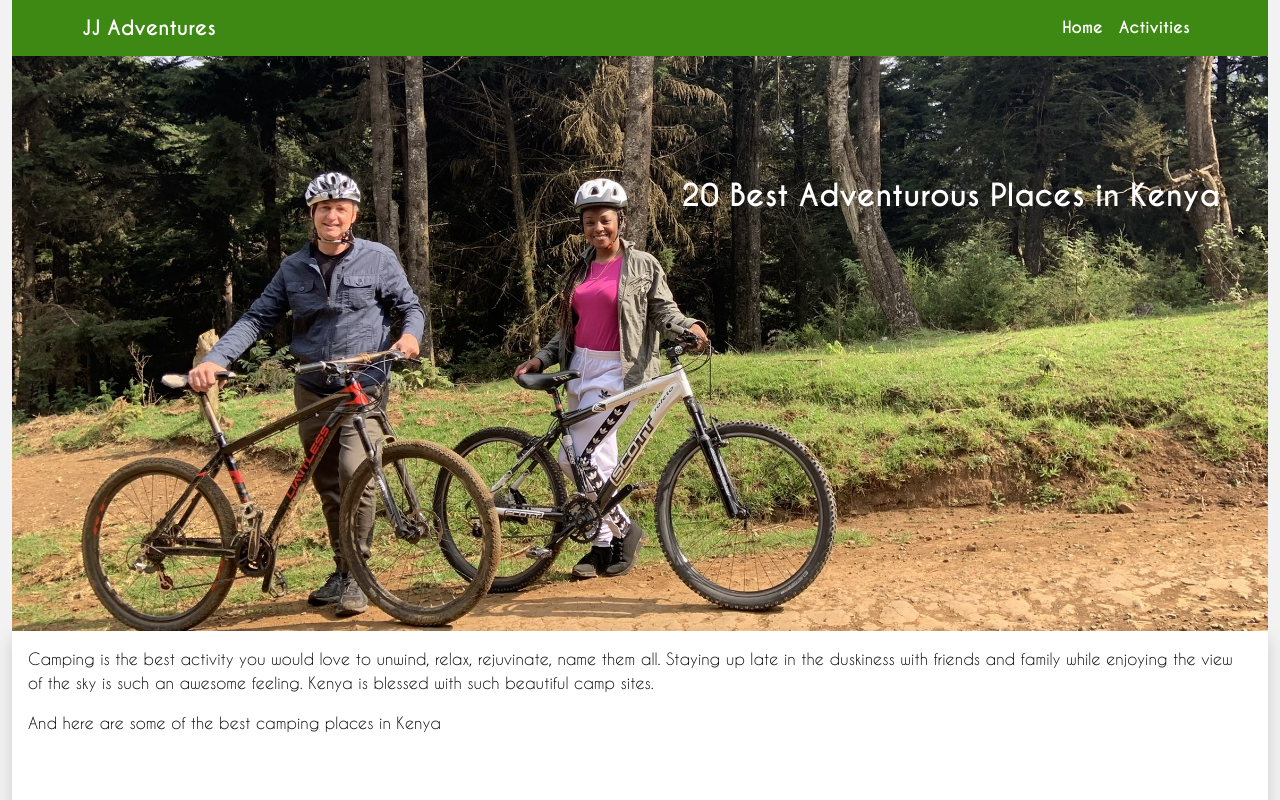
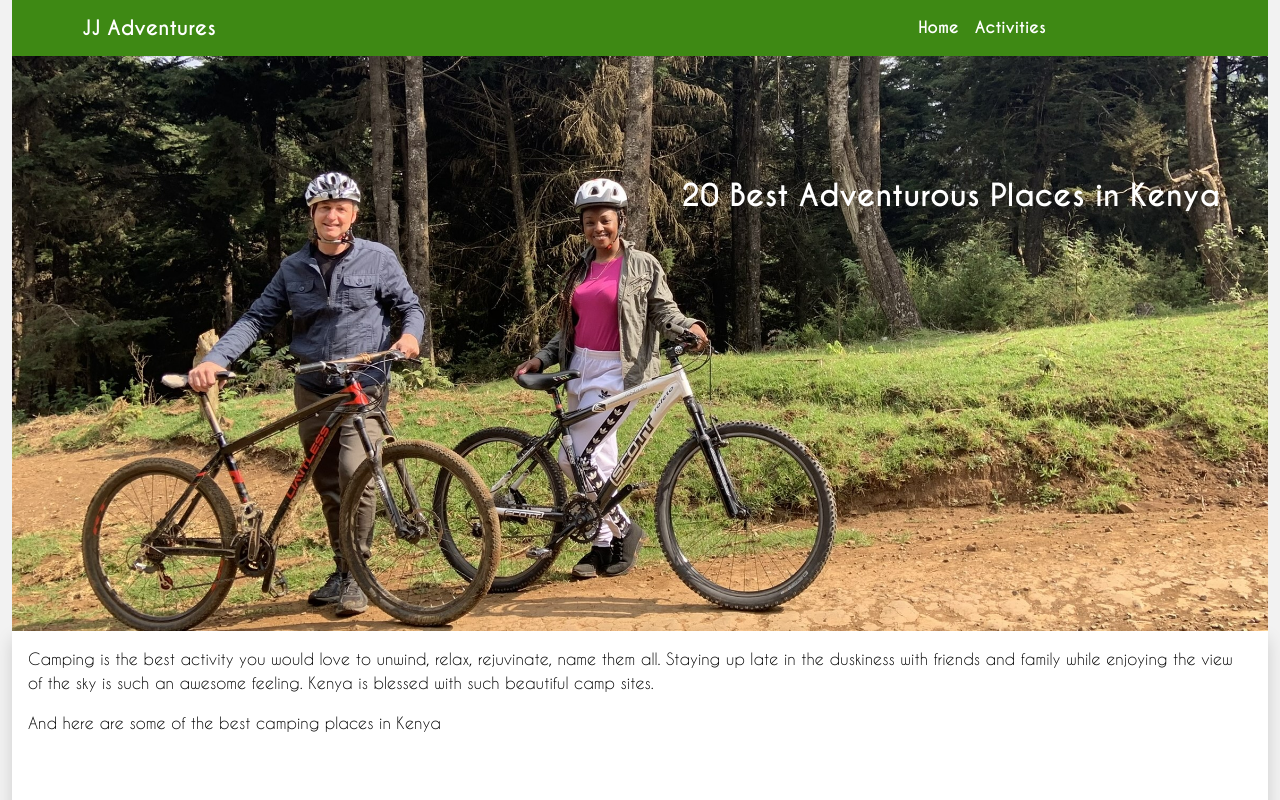
Before and after one commit to ndutagrace25/camping, a React (Create React App) app: page / in a window 1280 px wide. Shown: the top 800 px of the page. Built offline with nearby package versions, Linux system fonts and the light colour scheme.

Commit message:
hasdghdj

```diff
--- a/src/common/Navbar.jsx
+++ b/src/common/Navbar.jsx
@@ -32,8 +32,8 @@ const Navbar = () => {
           id="navbarNavAltMarkup"
           style={{ fontFamily: "Carviar Dreams Bold" }}
         >
-          <div className="col-md-12 d-flex  justify-content-end">
-            <div className="navbar-nav">
+          <div className="col-md-12 d-flex  justify-content-end pe-5 me-5">
+            <div className="navbar-nav pe-5 me-5">
               <Link className="nav-link active" aria-current="page" to="/">
                 Home
               </Link>
```
